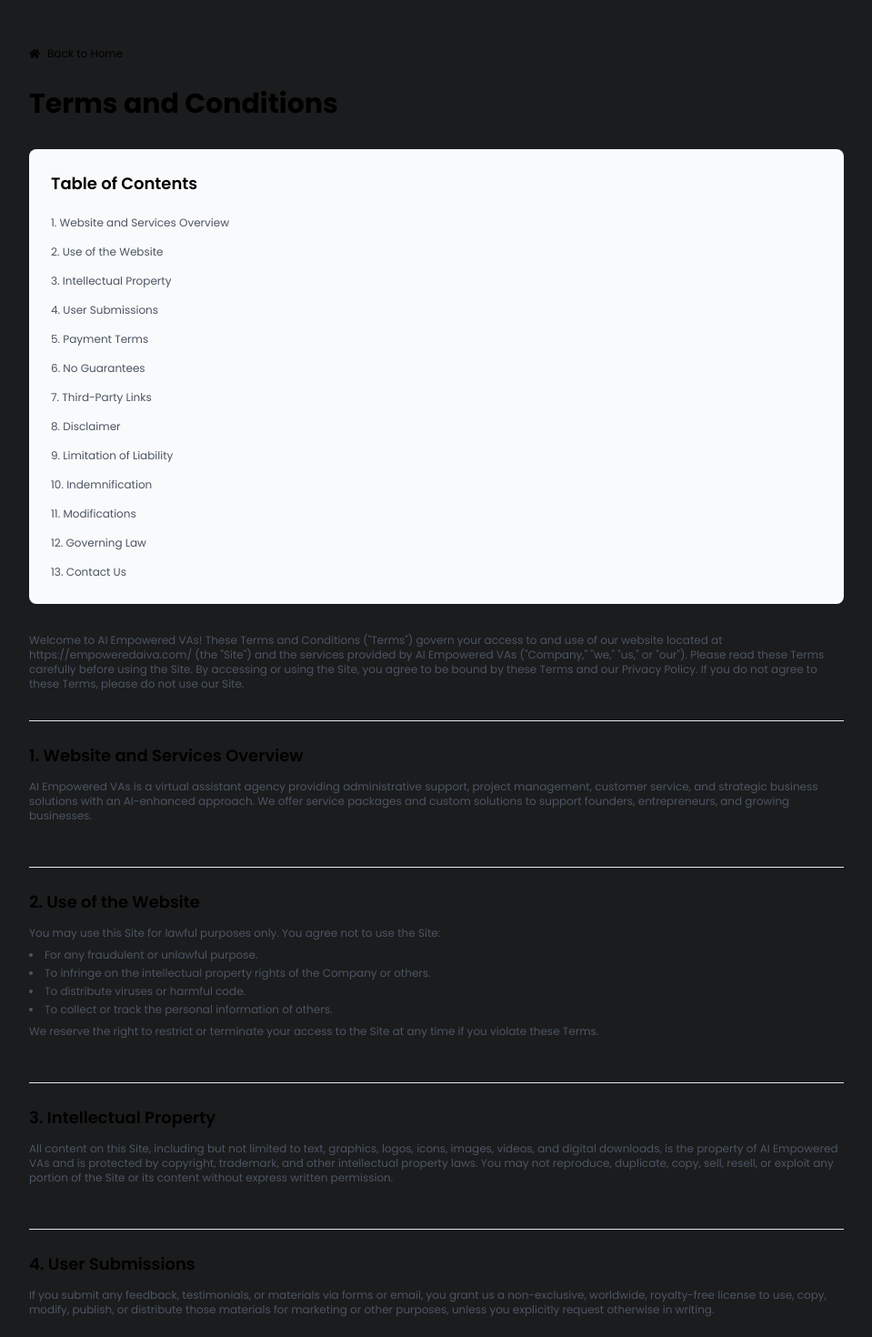
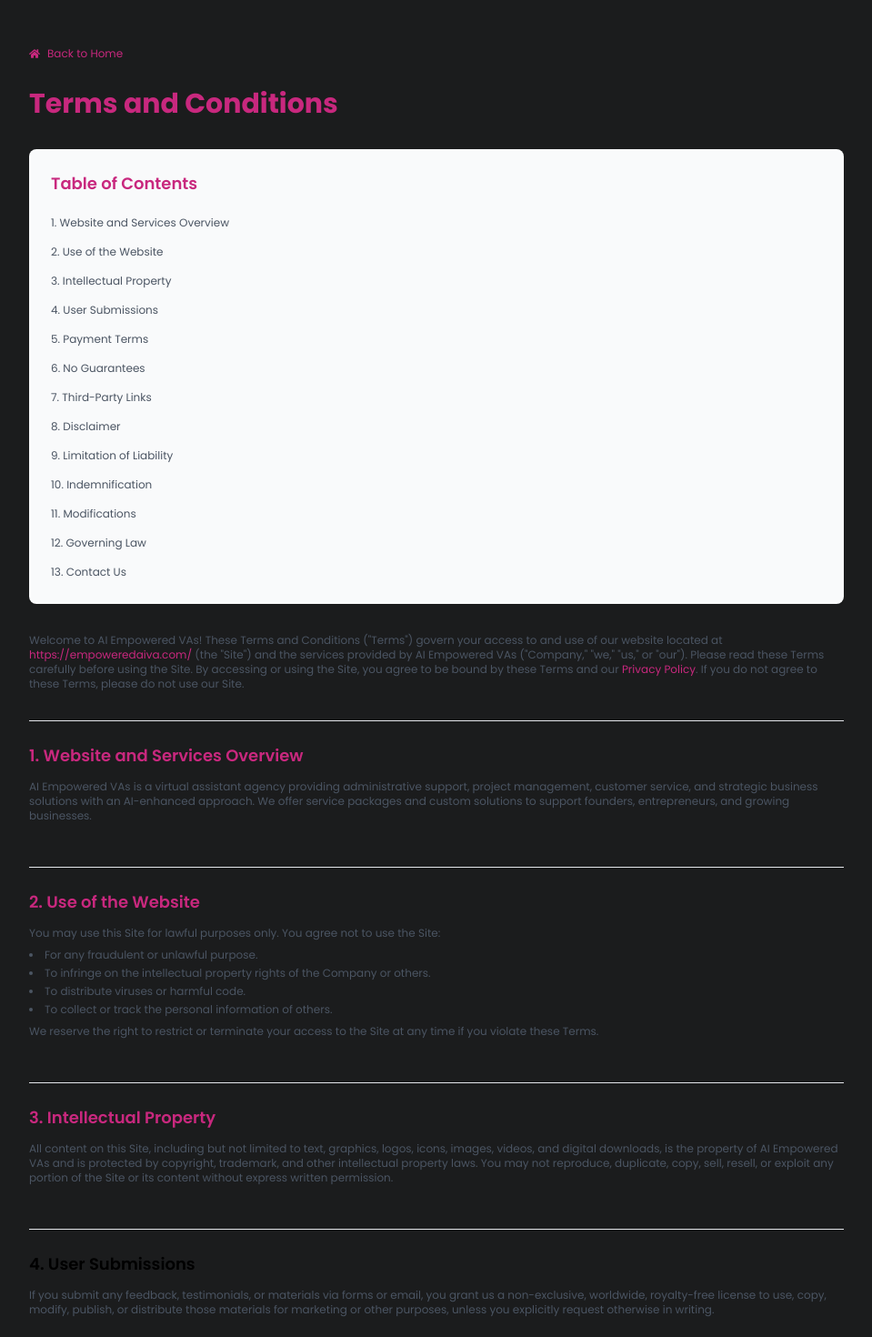
Before and after one commit to MuchiriTheDev/AI-VA, a React (Vite) app: page /terms-and-conditions in a window 1280 px wide. Shown: the top 1470 px of the page at 91% size, without its empty margins (160-1119 px from the left). Built offline with nearby package versions, Linux system fonts and the light colour scheme.

Commit message:
fix: Update email address in ContactUs component for accuracy

```diff
--- a/src/component/ContactComponent/ContactPage.jsx
+++ b/src/component/ContactComponent/ContactPage.jsx
@@ -358,7 +358,7 @@
             <p className="text-sm text-gray-600 mt-4 text-center">
               Prefer to reach out directly? Email us at:{' '}
               <a
-                to="mailto:info@empowerthevais.com"
+                to="mailto:info@empoweredaivas.com"
                 className="text-color hover:underline"
                 aria-label="Email AI Empowered Virtual Assistants directly"
               >
--- a/src/pages/TermsOfService.jsx
+++ b/src/pages/TermsOfService.jsx
@@ -58,7 +58,7 @@
       className="w-full max-w-[100vw] min-h-[80vh] h-fit py-12 px-4 sm:px-6 lg:px-8 bg-white relative overflow-hidden"
     >
       {/* Subtle Background Gradient */}
-      <div className="absolute inset-0 bg-gradient-to-r from-[#C8287E]/5 to-transparent opacity-30 z-0"></div>
+      <div className="absolute inset-0 bg-gradient-to-r from-color/5 to-transparent opacity-30 z-0"></div>
 
       <motion.div
         className="max-w-4xl mx-auto text-left relative z-10"
@@ -74,7 +74,7 @@
         >
           <Link
             to="/"
-            className="inline-flex items-center text-[0.65rem] sm:text-xs text-[#C8287E] hover:underline"
+            className="inline-flex items-center text-[0.65rem] sm:text-xs text-color hover:underline"
             aria-label="Return to homepage"
           >
             <FaHome className="mr-2 text-[0.65rem] sm:text-xs" aria-hidden="true" />
@@ -84,11 +84,11 @@
 
         {/* Headline */}
         <motion.h1
-          className="text-xl sm:text-2xl md:text-3xl font-bold text-[#C8287E] mb-4"
+          className="text-xl sm:text-2xl md:text-3xl font-bold text-color mb-4"
           variants={itemVariants}
         >
           Terms and Conditions
-          <span className="block w-32 h-1 mt-3 bg-gradient-to-r from-[#C8287E] to-[#a62066] rounded-full"></span>
+          <span className="block w-32 h-1 mt-3 bg-gradient-to-r from-color to-[#a62066] rounded-full"></span>
         </motion.h1>
 
         {/* Table of Contents */}
@@ -96,7 +96,7 @@
           className="bg-gray-50 rounded-lg p-6 mb-8 shadow-sm"
           variants={itemVariants}
         >
-          <h2 className="text-base sm:text-lg font-semibold text-[#C8287E] mb-4">Table of Contents</h2>
+          <h2 className="text-base sm:text-lg font-semibold text-color mb-4">Table of Contents</h2>
           <ul className="list-none space-y-2">
             {sections.map((section, index) => (
               <motion.li
@@ -106,7 +106,7 @@
               >
                 <a
                   href={`#${section.id}`}
-                  className="text-[0.65rem] sm:text-xs text-gray-600 hover:text-[#C8287E] transition-colors duration-200"
+                  className="text-[0.65rem] sm:text-xs text-gray-600 hover:text-color transition-colors duration-200"
                   aria-label={`Jump to ${section.title}`}
                 >
                   {index + 1}. {section.title}
@@ -126,7 +126,7 @@
             href="https://empoweredaiva.com/"
             target="_blank"
             rel="noopener noreferrer"
-            className="text-[#C8287E] hover:underline"
+            className="text-color hover:underline"
             aria-label="Visit AI Empowered VAs website"
           >
             https://empoweredaiva.com/
@@ -134,7 +134,7 @@
           (the "Site") and the services provided by AI Empowered VAs ("Company," "we," "us," or "our"). Please read these Terms carefully before using the Site. By accessing or using the Site, you agree to be bound by these Terms and our{' '}
           <Link
             to="/privacy-policy"
-            className="text-[#C8287E] hover:underline"
+            className="text-color hover:underline"
             aria-label="View Privacy Policy"
           >
             Privacy Policy
@@ -144,14 +144,14 @@
         {/* Terms Sections */}
         <motion.div className="space-y-12" variants={containerVariants}>
           <motion.section id="overview" variants={itemVariants} className="border-t border-gray-200 pt-6">
-            <h2 className="text-base sm:text-lg font-semibold text-[#C8287E] mb-3">1. Website and Services Overview</h2>
+            <h2 className="text-base sm:text-lg font-semibold text-color mb-3">1. Website and Services Overview</h2>
             <p className="text-[0.65rem] sm:text-xs text-gray-600 leading-relaxed">
               AI Empowered VAs is a virtual assistant agency providing administrative support, project management, customer service, and strategic business solutions with an AI-enhanced approach. We offer service packages and custom solutions to support founders, entrepreneurs, and growing businesses.
             </p>
           </motion.section>
 
           <motion.section id="use" variants={itemVariants} className="border-t border-gray-200 pt-6">
-            <h2 className="text-base sm:text-lg font-semibold text-[#C8287E] mb-3">2. Use of the Website</h2>
+            <h2 className="text-base sm:text-lg font-semibold text-color mb-3">2. Use of the Website</h2>
             <p className="text-[0.65rem] sm:text-xs text-gray-600 leading-relaxed">
               You may use this Site for lawful purposes only. You agree not to use the Site:
             </p>
@@ -167,7 +167,7 @@
           </motion.section>
 
           <motion.section id="intellectual-property" variants={itemVariants} className="border-t border-gray-200 pt-6">
-            <h2 className="text-base sm:text-lg font-semibold text-[#C8287E] mb-3">3. Intellectual Property</h2>
+            <h2 className="text-base sm:text-lg font-semibold text-color mb-3">3. Intellectual Property</h2>
             <p className="text-[0.65rem] sm:text-xs text-gray-600 leading-relaxed">
               All content on this Site, including but not limited to text, graphics, logos, icons, images, videos, and digital downloads, is the property of AI Empowered VAs and is protected by copyright, trademark, and other intellectual property laws. You may not reproduce, duplicate, copy, sell, resell, or exploit any portion of the Site or its content without express written permission.
             </p>
@@ -257,7 +257,7 @@
                 href="https://empoweredaiva.com/"
                 target="_blank"
                 rel="noopener noreferrer"
-                className="text-[#C8287E] hover:underline"
+                className="text-color hover:underline"
                 aria-label="Visit AI Empowered VAs website"
               >
                 https://empoweredaiva.com/
@@ -276,7 +276,7 @@
             href="https://zcal.co/carolinekabi/discovery-call-30min"
             target="_blank"
             rel="noopener noreferrer"
-            className="inline-flex items-center px-5 py-1.5 text-xs sm:text-sm font-semibold rounded-full bg-[#C8287E] text-white shadow-md hover:bg-[#a62066] transition-colors duration-300"
+            className="inline-flex items-center px-5 py-1.5 text-xs sm:text-sm font-semibold rounded-full bg-color text-white shadow-md hover:bg-[#a62066] transition-colors duration-300"
             variants={itemVariants}
             whileHover="hover"
             whileTap={{ scale: 0.95 }}
```
